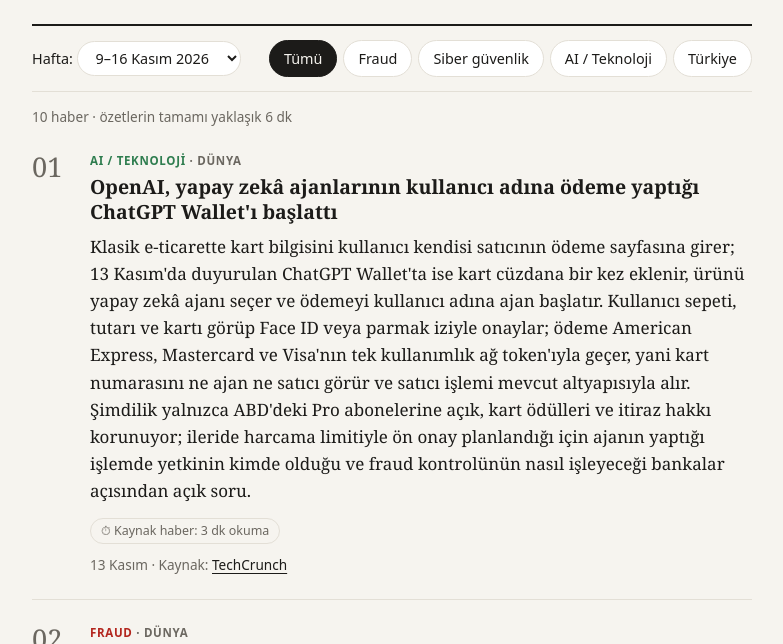
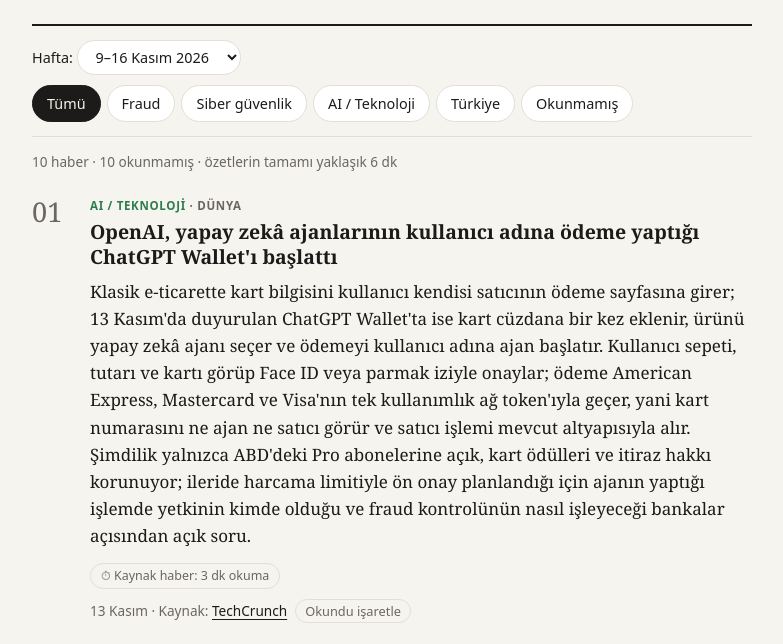
Before and after one commit to selinuluca/Fraud-Bulten, a plain HTML site: page index.html in a window 1280 px wide. Shown: the part 81-725 px from the top of the page, without its empty margins (248-1031 px from the left). Drawn offline with Linux system fonts and the light colour scheme.

Commit message:
Okundu takibi, Okunmamış filtresi ve gündem etkisi (coverage) alanı
Co-Authored-By: Claude Opus 5.5 <noreply@anthropic.com>
Claude-Session: https://claude.ai/code/session_01Eo5WBExHvCQajpaTac8MQk

```diff
--- a/index.html
+++ b/index.html
@@ -43,6 +43,12 @@
   .read { display: inline-block; margin: 0 0 10px; padding: 2px 10px; border: 1px solid var(--line); border-radius: 999px;
           font-family: system-ui, sans-serif; font-size: 0.78rem; color: var(--muted); }
   .stats { margin: 14px 0 0; font-family: system-ui, sans-serif; font-size: 0.85rem; color: var(--muted); }
+  .meta a:visited { color: #7b3fa0; }
+  li.item.done h2, li.item.done p { color: var(--muted); }
+  li.item.done .num::after { content: "✓"; display: block; font-size: 1rem; color: var(--ai); }
+  .mark { margin-left: 8px; font: inherit; font-size: 0.8rem; color: var(--muted); background: none; border: 1px solid var(--line);
+          border-radius: 999px; padding: 1px 9px; cursor: pointer; }
+  .mark[aria-pressed="true"] { color: var(--ai); border-color: var(--ai); }
   .empty { padding: 32px 0; color: var(--muted); font-family: system-ui, sans-serif; }
 </style>
 </head>
@@ -60,6 +66,7 @@
       <button class="chip" data-f="siber" aria-pressed="false">Siber güvenlik</button>
       <button class="chip" data-f="ai" aria-pressed="false">AI / Teknoloji</button>
       <button class="chip" data-f="tr" aria-pressed="false">Türkiye</button>
+      <button class="chip" data-f="unread" aria-pressed="false">Okunmamış</button>
     </div>
   </div>
 
@@ -94,6 +101,14 @@ async function gcCount(path) {
 function gcEvent(path, title) {
   try { if (window.goatcounter && window.goatcounter.count) window.goatcounter.count({ path, title, event: true }); } catch {}
 }
+// Okundu bilgisi bu tarayıcıda saklanır (başka cihaza taşınmaz).
+const READ_KEY = "fraudBultenOkunan";
+let readSet = new Set();
+try { readSet = new Set(JSON.parse(localStorage.getItem(READ_KEY) || "[]")); } catch {}
+function setRead(url, on) {
+  on ? readSet.add(url) : readSet.delete(url);
+  try { localStorage.setItem(READ_KEY, JSON.stringify([...readSet])); } catch {}
+}
 const words = (t) => (t || "").trim().split(/\s+/).filter(Boolean).length;
 
 const CAT = { fraud: "Fraud", siber: "Siber güvenlik", ai: "AI / Teknoloji" };
@@ -112,20 +127,21 @@ function render() {
   const all = current.items;
   const sumMin = Math.max(1, Math.round(all.reduce((s, it) => s + words(it.title) + words(it.summary), 0) / 180));
   const stats = $("stats");
-  stats.textContent = all.length + " haber · özetlerin tamamı yaklaşık " + sumMin + " dk";
+  const unread = all.filter((it) => !readSet.has(it.url)).length;
+  stats.textContent = all.length + " haber · " + unread + " okunmamış · özetlerin tamamı yaklaşık " + sumMin + " dk";
   gcCount(location.pathname).then((c) => { if (c) stats.textContent += " · sayfa " + c + " kez görüntülendi"; });
   const items = current.items
     .map((it, i) => ({ ...it, n: i + 1 }))
-    .filter((it) => filter === "all" || it.category === filter || it.region === filter);
+    .filter((it) => filter === "all" || it.category === filter || it.region === filter || (filter === "unread" && !readSet.has(it.url)));
   if (!items.length) {
     const p = document.createElement("p");
     p.className = "empty";
-    p.textContent = "Bu hafta bu filtreye uyan haber yok.";
+    p.textContent = filter === "unread" ? "Bu haftanın bütün haberlerini okudun." : "Bu hafta bu filtreye uyan haber yok.";
     list.append(p);
     return;
   }
   for (const it of items) {
-    const li = document.createElement("li"); li.className = "item";
+    const li = document.createElement("li"); li.className = "item" + (readSet.has(it.url) ? " done" : "");
     const num = document.createElement("div"); num.className = "num"; num.textContent = String(it.n).padStart(2, "0");
     const body = document.createElement("div");
     const tags = document.createElement("div"); tags.className = "tags";
@@ -135,21 +151,30 @@ function render() {
     const h = document.createElement("h2"); h.textContent = it.title;
     const p = document.createElement("p"); p.textContent = it.summary;
     const extra = [];
-    if (it.read_min) {
+    if (it.read_min || it.coverage) {
       const rd = document.createElement("div"); rd.className = "read";
-      rd.textContent = "⏱ Kaynak haber: " + it.read_min + " dk okuma";
+      const parts = [];
+      if (it.read_min) parts.push("⏱ Kaynak haber: " + it.read_min + " dk okuma");
+      if (it.coverage) parts.push("📰 " + it.coverage + " farklı yayında yer aldı");
+      rd.textContent = parts.join("  ·  ");
       extra.push(rd);
     }
     const ev = "tik/" + current.date + "/" + String(it.n).padStart(2, "0");
     const meta = document.createElement("div"); meta.className = "meta";
     const a = document.createElement("a"); a.href = it.url; a.target = "_blank"; a.rel = "noopener"; a.textContent = it.source;
-    a.addEventListener("click", () => gcEvent(ev, it.title));
+    a.addEventListener("click", () => { gcEvent(ev, it.title); setRead(it.url, true); setTimeout(render, 300); });
     meta.append(fmt(it.date) + " · Kaynak: ", a);
     for (const m of it.more || []) {
       const b = document.createElement("a"); b.href = m.url; b.target = "_blank"; b.rel = "noopener"; b.textContent = m.source;
       b.addEventListener("click", () => gcEvent(ev, it.title));
       meta.append(", ", b);
     }
+    const mk = document.createElement("button"); mk.className = "mark"; mk.type = "button";
+    const isRead = readSet.has(it.url);
+    mk.setAttribute("aria-pressed", isRead ? "true" : "false");
+    mk.textContent = isRead ? "✓ Okundu" : "Okundu işaretle";
+    mk.addEventListener("click", () => { setRead(it.url, !readSet.has(it.url)); render(); });
+    meta.append(mk);
     gcCount(ev).then((c) => { if (c) meta.append(" · " + c + " tıklama"); });
     body.append(tags, h, p, ...extra, meta);
     li.append(num, body);
```
Also changed, not shown: 3 other files.
